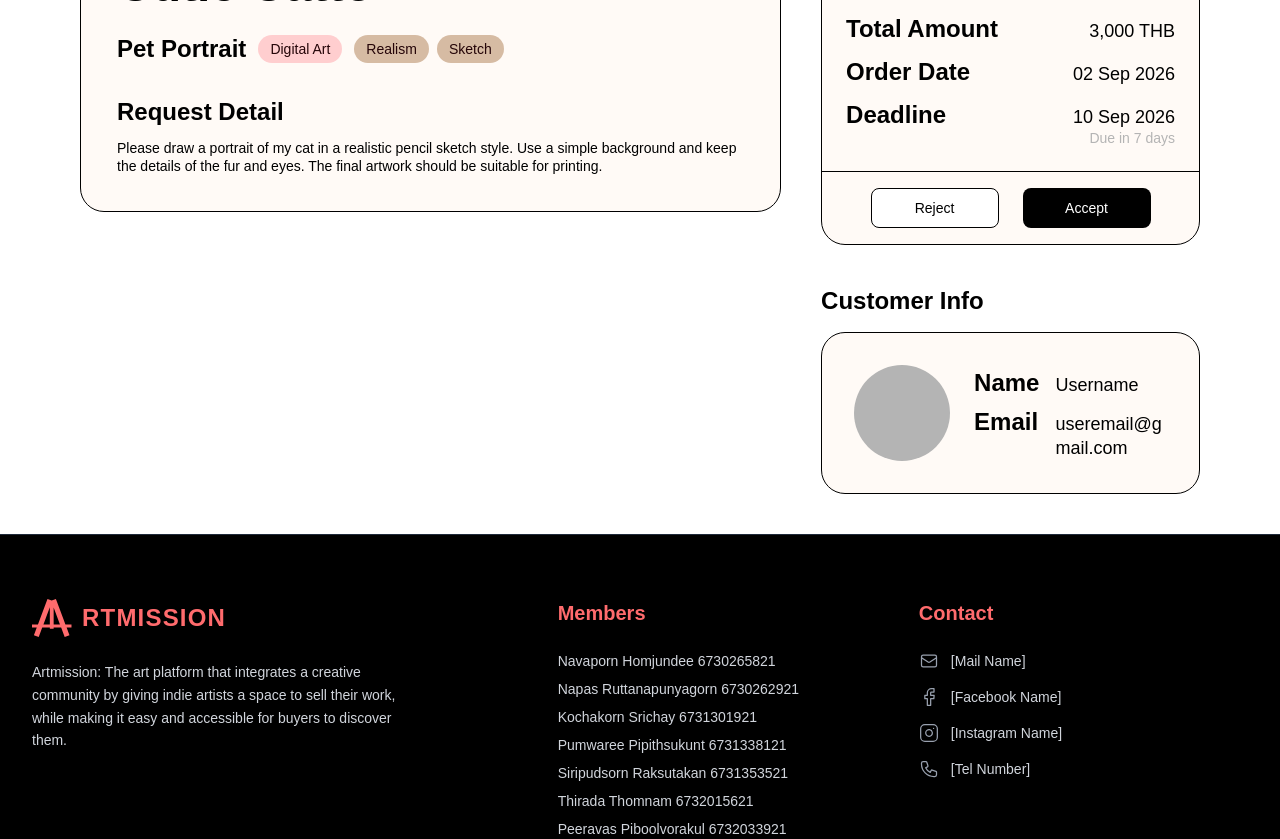
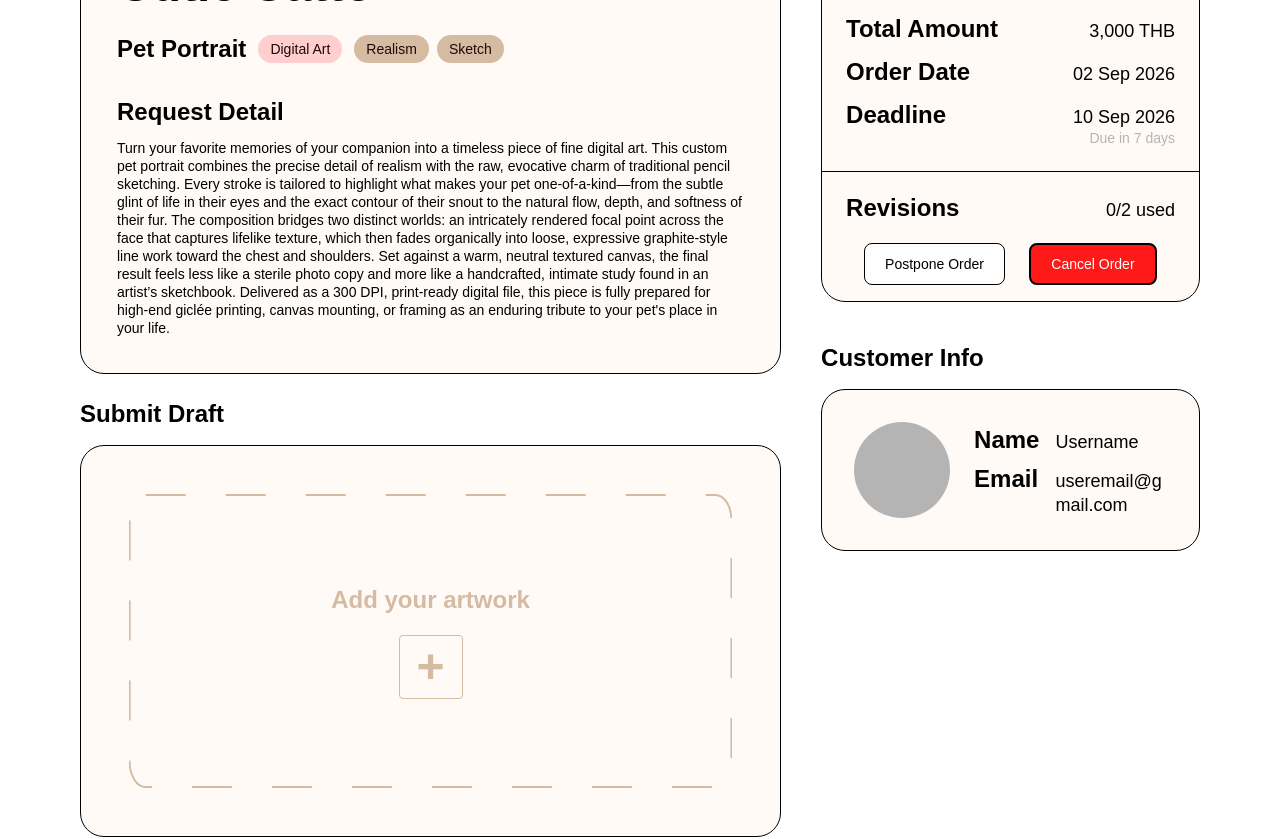
Before and after one commit to AiSiriRak/Artmission, a Next.js app in the folder frontend/: page /orderhistory/1 in a window 1280 px wide. Shown: the part 400-1239 px from the top of the page. Built offline with nearby package versions, Linux system fonts and the light colour scheme; no server answers; a web font is replaced by a local one.

Commit message:
fix(frontend): create new folder for order details

```diff
--- a/frontend/src/app/orderhistory/[orderId]/page.tsx
+++ b/frontend/src/app/orderhistory/[orderId]/page.tsx
@@ -1,4 +1,4 @@
-import ArtistOrderDetails from "@/components/feature/orderdetails/ArtistOrderDetails";
+import ArtistOrderDetails from "@/components/feature/orderdetails/artist/ArtistOrderDetails";
 
 export default function OrderDetailsPage() {
   // TODO: เลือกหน้าตาม role ของบัญชีที่ล็อกอิน
--- a/frontend/src/components/feature/orderdetails/ArtistOrderDetails.tsx
+++ b/frontend/src/components/feature/orderdetails/artist/ArtistOrderDetails.tsx
@@ -1,15 +1,16 @@
-import OrderDetails from "./OrderDetails";
+import OrderDetails from "../shared/OrderDetails";
 import { Button } from "@/components/ui/Button";
 import { WhiteCard } from "@/components/ui/WhiteCard";
 import type { OrderStatus } from "@/lib/api/types";
+import SubmitDraft from "./SubmitDraft";
 
 // TODO: connect with API
-const mockStatus: OrderStatus = "PENDING";
+const mockStatus: OrderStatus = "IN_PROCESS";
 
 function renderArtistActions(status: OrderStatus) {
   // TODO: connect with API
   switch (status) {
-    case "PENDING":
+    case "SUCCESS":
       return (
         <>
           <Button type="button" className="!border w-32">
@@ -48,11 +49,18 @@ function renderArtistActions(status: OrderStatus) {
   }
 }
 
+function renderArtistDraft(status: OrderStatus) {
+  if (status !== "IN_PROCESS") return null;
+
+  return <SubmitDraft />;
+}
+
 export default function ArtistOrderDetails() {
   return (
     <OrderDetails
       usertype="artist"
       status={mockStatus}
+      revisions={{ used: 0, limit: 2 }}
       orderActions={renderArtistActions(mockStatus)}
 
       participantInfo={
@@ -86,7 +94,8 @@ export default function ArtistOrderDetails() {
           </WhiteCard>
         </section>
       }
-
-    />
+      >
+        {renderArtistDraft(mockStatus)}
+      </OrderDetails>
   );
 }
--- /dev/null
+++ b/frontend/src/components/feature/orderdetails/artist/SubmitDraft.tsx
@@ -0,0 +1,86 @@
+"use client";
+
+import { useEffect, useState } from "react";
+import { WhiteCard } from "@/components/ui/WhiteCard";
+
+export default function SubmitDraft() {
+  const [file, setFile] = useState<File | null>(null);
+  const [previewUrl, setPreviewUrl] = useState("");
+
+  useEffect(() => {
+    if (!file) return;
+
+    const url = URL.createObjectURL(file);
+    setPreviewUrl(url);
+
+    return () => URL.revokeObjectURL(url);
+  }, [file]);
+
+  return (
+    <section className="mt-6">
+      <h2 className="mb-4 text-h3">Submit Draft</h2>
+
+      <WhiteCard
+        margin=""
+        padding="p-6 sm:p-12"
+        roundsize="rounded-3xl"
+        className="max-w-none border border-primary-500 bg-secondary-200 shadow-none"
+      >
+        <label className="relative flex h-[294px] w-full max-w-[940px] mx-auto cursor-pointer flex-col items-center justify-center gap-5 rounded-[25px] p-6 text-secondary-600 focus-within:outline">
+
+        {/* dash */}
+        <svg
+          aria-hidden="true"
+          className="pointer-events-none absolute inset-0 h-full w-full"
+          viewBox="0 0 940 294"
+          preserveAspectRatio="none"
+        >
+          <rect
+            x="1"
+            y="1"
+            width="938"
+            height="292"
+            rx="25"
+            fill="none"
+            stroke="currentColor"
+            strokeWidth="2"
+            strokeDasharray="40 40" //ความยาว, ช่องว่าง
+            vectorEffect="non-scaling-stroke"
+          />
+        </svg>
+
+          <input
+            type="file"
+            accept="image/*"
+            aria-label="Choose draft image"
+            className="sr-only"
+            onChange={(event) => {
+              const selectedFile = event.target.files?.[0];
+              if (selectedFile) setFile(selectedFile);
+            }}
+          />
+
+          {previewUrl ? (
+            <img
+              src={previewUrl}
+              alt="Draft preview"
+              className="max-h-80 w-full object-contain"
+            />
+          ) : (
+            <>
+              <span className="text-h3">Add your artwork</span>
+              <span
+                aria-hidden="true"
+                className="flex h-16 w-16 items-center justify-center rounded border border-secondary-600 text-h1"
+              >
+                +
+              </span>
+            </>
+          )}
+        </label>
+
+        {/* TODO: connect with API */}
+      </WhiteCard>
+    </section>
+  );
+}
--- a/frontend/src/components/feature/orderdetails/OrderDetails.tsx
+++ b/frontend/src/components/feature/orderdetails/shared/OrderDetails.tsx
@@ -16,6 +16,10 @@ interface OrderDetailsProps {
   children?: ReactNode;
   orderActions?: ReactNode;
   participantInfo?: ReactNode;
+  revisions?: {
+    used: number;
+    limit: number;
+  };
 }
 
 const statusColors: Record<OrderStatus, string> = {
@@ -40,12 +44,13 @@ export default function OrderDetails({
   children,
   orderActions,
   participantInfo,
+  revisions,
 }: OrderDetailsProps) {
   const router = useRouter();
 
   return (
     <MainLayout usertype={usertype}>
-      <div className="mx-auto max-w-[1680px] px-6 py-10 sm:px-12 lg:px-20 text-primary-500">
+      <div className="mx-auto max-w-[1920px] px-6 py-10 sm:px-12 lg:px-20 text-primary-500">
         <Button
           type="button"
           className="!border w-24"
@@ -95,10 +100,9 @@ export default function OrderDetails({
                 Request Detail
               </h4>
 
-              <p className="whitespace-pre-wrap break-words text-small">
-                Please draw a portrait of my cat in a realistic pencil sketch style.
-                Use a simple background and keep the details of the fur and eyes.
-                The final artwork should be suitable for printing.
+              <p className="whitespace-pre-wrap break-words text-caption">
+                Turn your favorite memories of your companion into a timeless piece of fine digital art. This custom pet portrait combines the precise detail of realism with the raw, evocative charm of traditional pencil sketching. Every stroke is tailored to highlight what makes your pet one-of-a-kind—from the subtle glint of life in their eyes and the exact contour of their snout to the natural flow, depth, and softness of their fur.
+                The composition bridges two distinct worlds: an intricately rendered focal point across the face that captures lifelike texture, which then fades organically into loose, expressive graphite-style line work toward the chest and shoulders. Set against a warm, neutral textured canvas, the final result feels less like a sterile photo copy and more like a handcrafted, intimate study found in an artist’s sketchbook. Delivered as a 300 DPI, print-ready digital file, this piece is fully prepared for high-end giclée printing, canvas mounting, or framing as an enduring tribute to your pet's place in your life.
               </p>
             </WhiteCard>
 
@@ -150,8 +154,20 @@ export default function OrderDetails({
                 </div>
               </dl>
 
+              {status === "IN_PROCESS" && revisions && (
+                <div className="flex items-baseline justify-between gap-4 border-t border-primary-500 px-6 py-5">
+                  <span className="text-h3">Revisions</span>
+
+                  <span className="text-body">
+                    {revisions.used}/{revisions.limit} used
+                  </span>
+                </div>
+              )}
+
               {orderActions && (
-                <div className="flex flex-wrap justify-center gap-6 border-t border-primary-500 px-6 py-4">
+                <div
+                  className={`flex flex-wrap justify-center gap-6 px-6 pb-4 ${status === "IN_PROCESS" && revisions ? "" : "border-t border-primary-500 pt-4"}`}
+                >
                   {orderActions}
                 </div>
               )}
```
